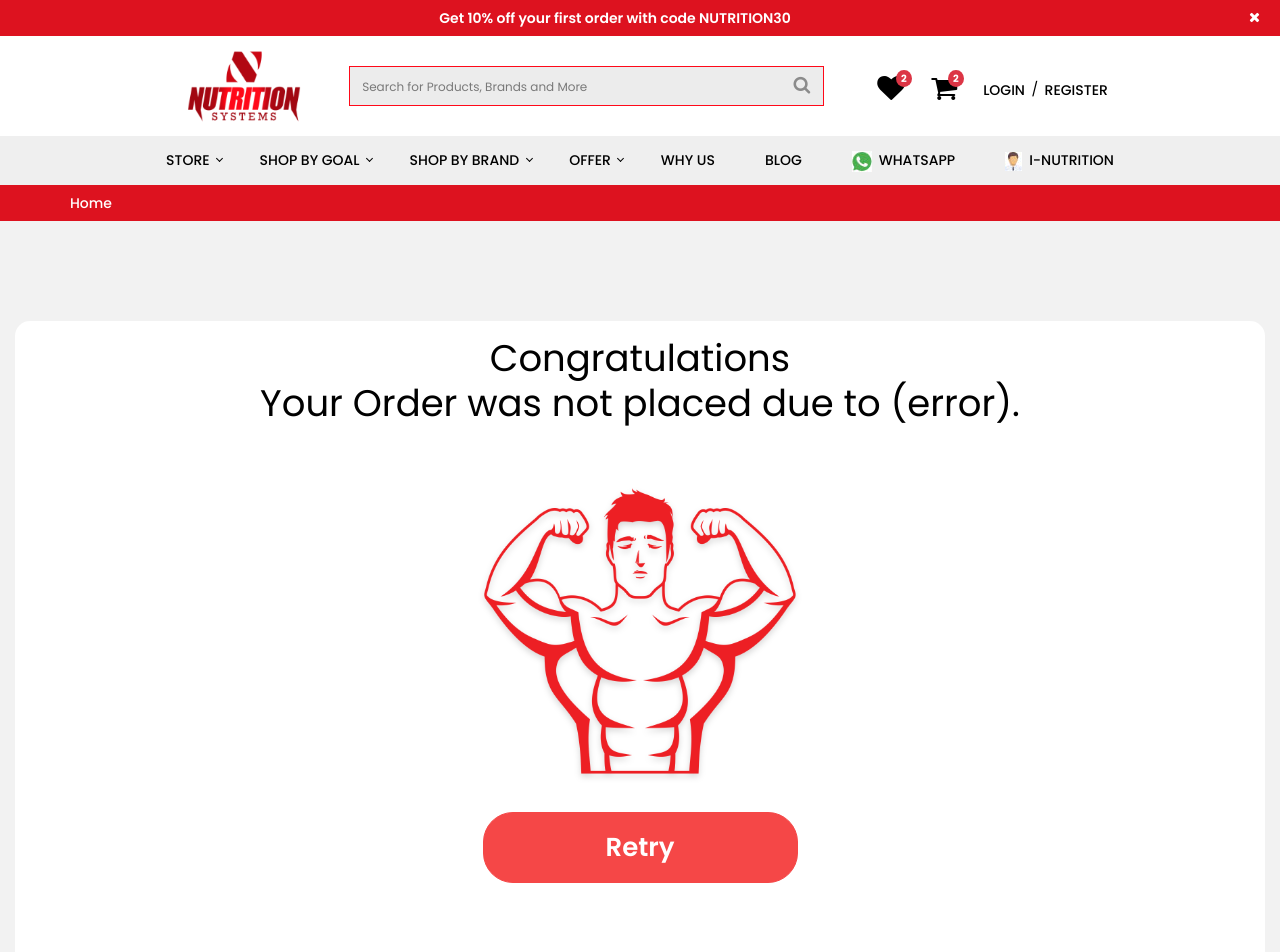
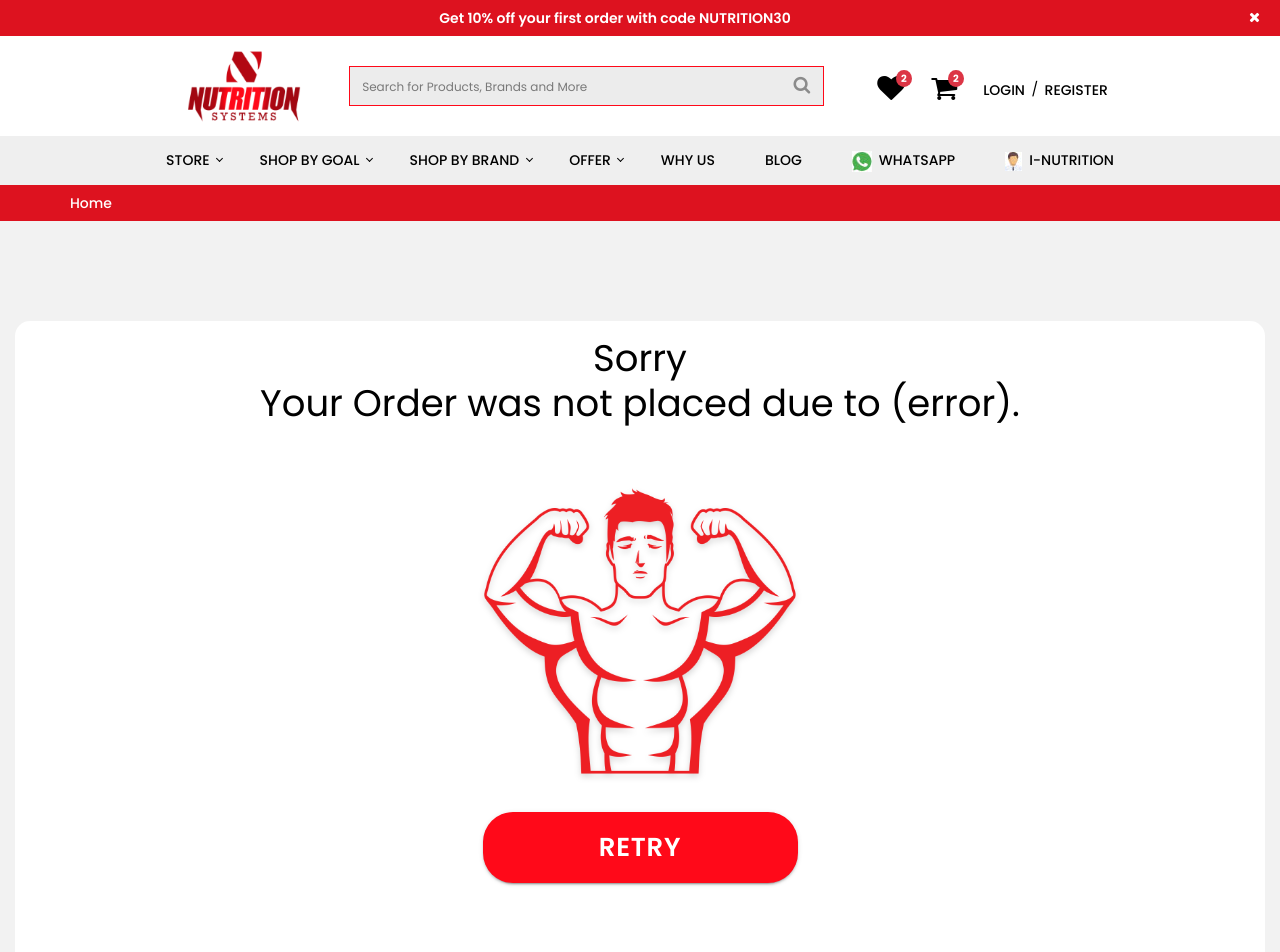
Before and after one commit to KaranPalan7507/NSEcomm, a React (Create React App) app in the folder nutrition/: page /order-failure in a window 1280 px wide. Shown: the top 952 px of the page. Built offline with nearby package versions, Linux system fonts and the light colour scheme.

Commit message:
after order css

```diff
--- a/nutrition/src/Common/Accordian/style.scss
+++ b/nutrition/src/Common/Accordian/style.scss
@@ -1,3 +1,4 @@
+@import "./../../scss/variables.scss";
 .accordion__section {
   display: flex;
   flex-direction: column;
@@ -6,7 +7,7 @@
   filter: drop-shadow(0px 3px 3.5px rgba(0, 0, 0, 0.05));
   .icon {
     transition: all 0.3s linear;
-    color: #dd121f;
+    color: $red;
   }
 
   &.open {
--- a/nutrition/src/Pages/AfterOrder/index.js
+++ b/nutrition/src/Pages/AfterOrder/index.js
@@ -1,6 +1,8 @@
 import React from "react";
 import "./style.scss";
 import messages from "../../utils/messages";
+import Button from "@material-ui/core/Button";
+
 export default class AfterOrder extends React.Component {
   success = {
     text: messages.common.order_success,
@@ -15,15 +17,20 @@ export default class AfterOrder extends React.Component {
 
   render() {
     const data = this.props.success ? this.success : this.failure;
+    const mainText = this.props.success
+      ? messages.common.congratulations
+      : "Sorry";
     return (
       <div className="status-area">
         <div className="container">
           <div className="order-status-area">
-            <span>{messages.common.congratulations}</span>
+            <span>{mainText}</span>
             <span>{data.text}</span>
             <div className="order-status-media">
               <img src={data.imgSrc} alt="happy builder" />
-              <button className="btn btn-success">{data.buttonText}</button>
+              <Button variant="contained" className="button-red" type="submit">
+                {data.buttonText}
+              </Button>
             </div>
           </div>
         </div>
--- a/nutrition/src/Pages/AfterOrder/style.scss
+++ b/nutrition/src/Pages/AfterOrder/style.scss
@@ -26,14 +26,12 @@
     display: block;
     margin: auto;
   }
-  .btn {
+  .button-red {
     font-size: 26px;
     font-weight: $font-weight-bold;
-    background: #f54747;
-    border-color: #f54747;
     min-width: 315px;
     border-radius: 30px;
-    padding: 15px 18px;
+    padding: 13px;
   }
 }
 
--- a/nutrition/src/index.scss
+++ b/nutrition/src/index.scss
@@ -49,6 +49,9 @@ img {
 }
 /* General Style Ends
 ===================================================================================================================================*/
+button{
+  outline:none !important
+}
 .button-red.MuiButtonBase-root {
   color: #fff;
   background-color: $red;
@@ -272,7 +275,7 @@ img {
           font-size: 14px;
           &:hover,
           &:focus {
-            color: #fd1d1d;
+            color: $red;
           }
         }
       }
@@ -499,7 +502,7 @@ img {
     &:focus {
       .sw-offer-content {
         > h5 {
-          color: #fd1d1d;
+          color: $red;
         }
       }
     }
```
